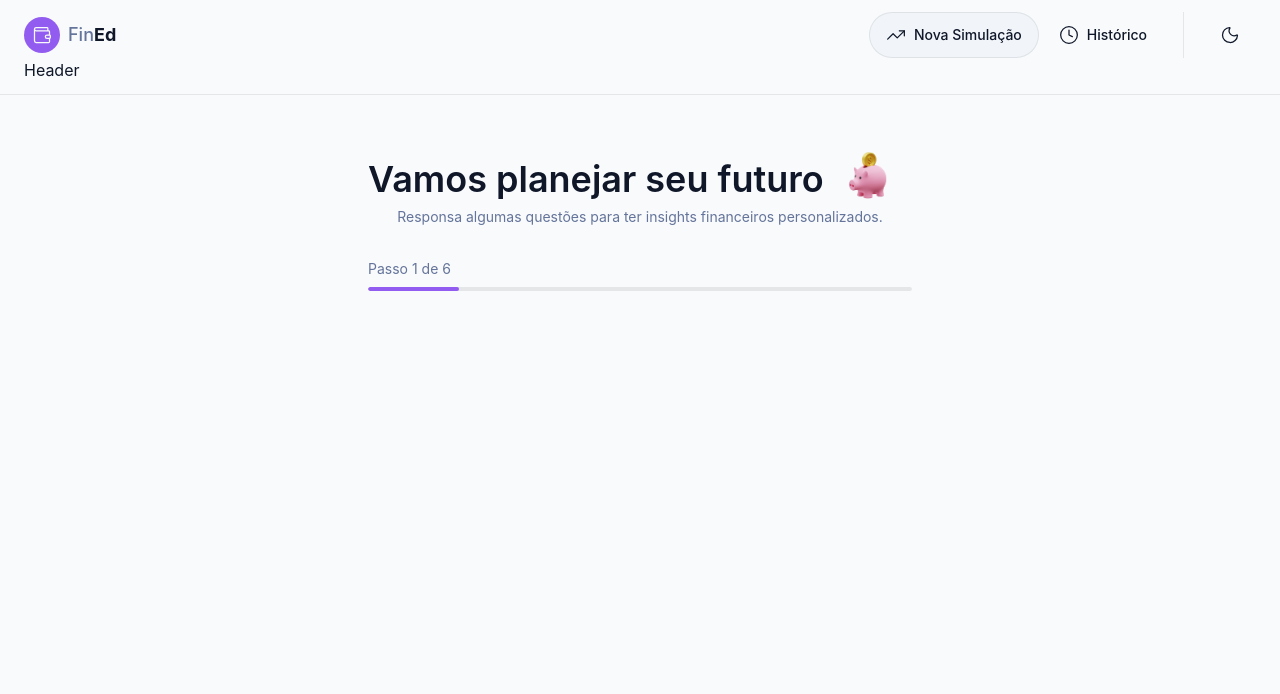
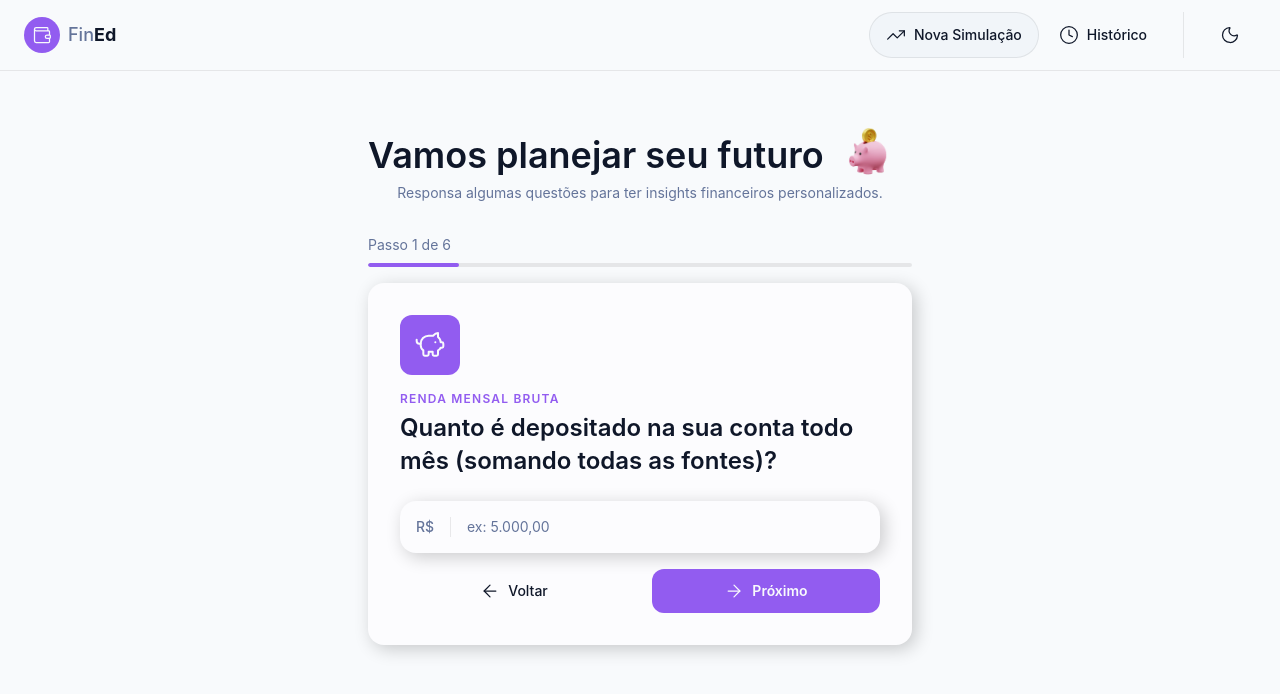
Before and after one commit to rafachoii/fined_ai, a React (Vite) app: page / in a window 1280 px wide. Shown: the top 694 px of the page. Built offline with nearby package versions, Linux system fonts and the light colour scheme.

Commit message:
feat: cria card de pergunta e input do formulário

```diff
--- a/src/components/shared/Header.tsx
+++ b/src/components/shared/Header.tsx
@@ -38,7 +38,6 @@
                     />
                 </div>
             </nav>
-            Header
         </header>
     )
 }
--- /dev/null
+++ b/src/components/shared/Input.tsx
@@ -0,0 +1,35 @@
+import type { InputHTMLAttributes } from "react";
+import { Divider } from "./Divider";
+
+export interface InputProps extends InputHTMLAttributes<HTMLInputElement> {
+    prefix?: string
+    suffix?: string
+}
+
+export function Input({ prefix, suffix, ...rest }: InputProps) {
+    return (
+        <div className="bg-input flex items-center rounded-2xl p-4 shadow-[4px_4px_18px_0px_rgba(0,0,0,0.2)]">
+            {prefix && (
+                <>
+                    <span className="text-muted-foreground text-sm font-medium">
+                        {prefix}
+                    </span>
+                    <Divider orientation="vertical" />
+                </>
+            )}
+            <input
+                className="text-foreground placeholder:text-muted-foreground w-full bg-transparent text-sm outline-none"
+                autoFocus
+                {...rest}
+            />
+            {suffix && (
+                <>
+                    <Divider orientation="vertical" />
+                    <span className="text-muted-foreground text-sm font-medium">
+                        {suffix}
+                    </span>
+                </>
+            )}
+        </div>
+    )
+}
--- a/src/features/Simulation/Form.tsx
+++ b/src/features/Simulation/Form.tsx
@@ -1,9 +1,21 @@
+import { PiggyBank } from "lucide-react";
+import { FormStep } from "./FormStep";
 import { StepProgress } from "./Progress";
 
 export const SimulationForm = () => {
     return(
         <>
             <StepProgress currentStep={1} totalSteps={6} />
+            <FormStep
+                icon={PiggyBank}
+                title="Renda mensal bruta"
+                question="Quanto é depositado na sua conta todo mês (somando todas as fontes)?"
+                inputProps={{
+                    type: 'text',
+                    placeholder: 'ex: 5.000,00',
+                    prefix: 'R$'
+                }}
+            />
         </>
     )
 }
--- /dev/null
+++ b/src/features/Simulation/FormStep.tsx
@@ -0,0 +1,53 @@
+import { ArrowLeft, ArrowRight, type LucideIcon } from "lucide-react";
+import { Input, type InputProps } from "../../components/shared/Input";
+import { Button } from "../../components/shared/Button";
+
+interface FormStepPorps {
+    icon: LucideIcon
+    title: string
+    question: string
+    inputProps: InputProps
+    submitButtonProps?: {
+        label: string
+        emojiIcon?: string
+    }
+}
+
+export function FormStep({ icon: Icon, title, question, inputProps, submitButtonProps }: FormStepPorps) {
+    return (
+        <div className="bg-card rounded-2xl p-6 shadow-[4px_4px_18px_0px_rgba(0,0,0,0.2)] sm:p-8">
+            <div className="bg-primary mb-4 flex h-15 w-15 items-center justify-center rounded-xl">
+                <Icon size={32} className="text-primary-foreground" />
+            </div>
+            <h2 className="text-primary mb-1 text-xs font-semibold tracking-widest uppercase">
+                {title}
+            </h2>
+            <h3 className="text-foreground mb-6 text-xl leading-snug font-semibold sm:text-2xl">
+                {question}
+            </h3>
+            <form className="flex flex-col gap-4">
+                <Input {...inputProps} />
+                <div className="flex flex-col gap-3 sm:flex-row sm:gap-6">
+                    <Button
+                        type="button"
+                        variant="ghost"
+                        icon={ArrowLeft}
+                        className="order-2 flex-1 justify-center rounded-xl py-3 sm:order-1"
+                    >
+                        Voltar
+                    </Button>
+                    <Button
+                        type="submit"
+                        variant="primary"
+                        icon={!submitButtonProps ? ArrowRight : undefined}
+                        className="order-1 flex-1 sm:order-2"
+                    >
+                        {submitButtonProps?.label ?? 'Próximo'}
+                        {submitButtonProps?.emojiIcon}
+                    </Button>
+                </div>
+            </form>
+        </div>
+    )
+
+}
```
